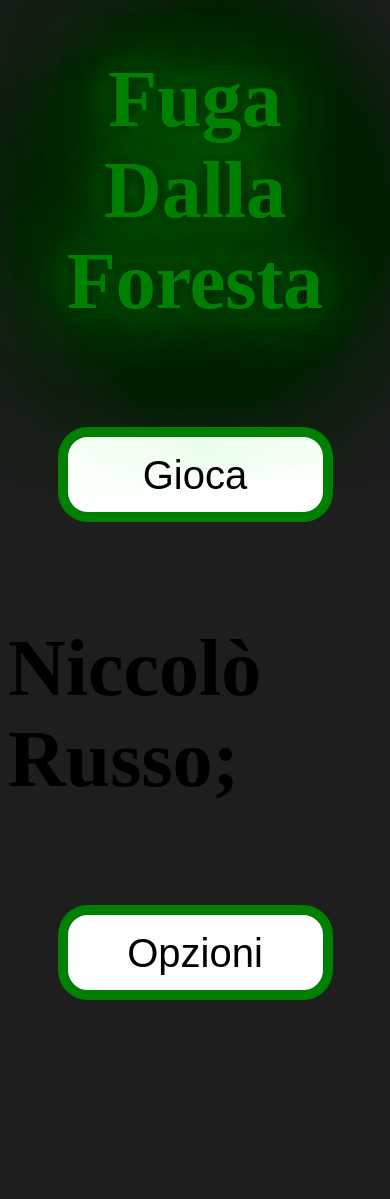
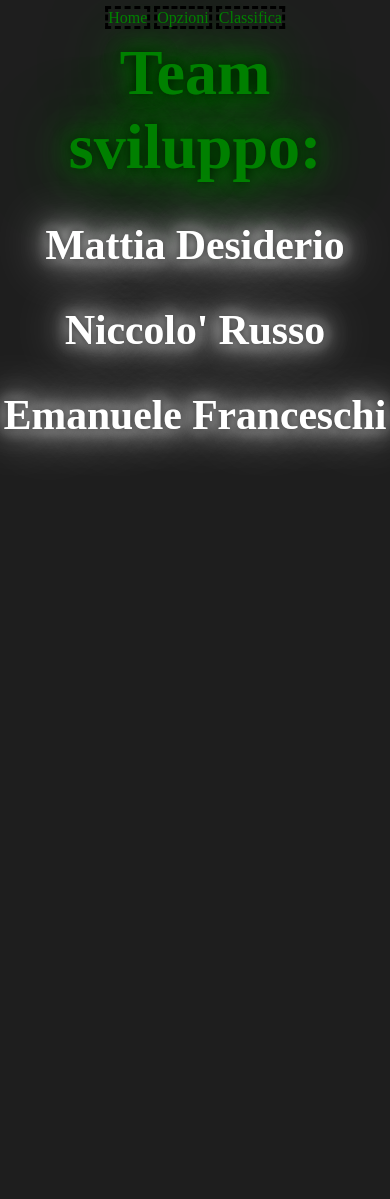
Before and after one commit to EmanueleFranceschi/Fuga-dalla-foresta, a PHP site: page /credits.html in a window 390 px wide. Shown: the top 1199 px of the page. After the commit the page ends 457 px from the top, so only its background shows below. Run offline with PHP 8.4, Linux system fonts and the light colour scheme.

Commit message:
Aggiunta pagina crediti, Aggiunto menu nav e aggiustato responsive e altre cose

```diff
--- a/credits.html
+++ b/credits.html
@@ -3,27 +3,34 @@
     <head>
         <title>Crediti</title>
 
+        <meta name="viewport" content="width=device-width, initial-scale=1" />
         <link rel="stylesheet" href="styles.css">
         <script src="script.js"></script>
     </head>
     <body>
-
+        <br>
+        <header>
+            <nav class="navbar">
+                <ul>
+                    <li class="nav-item">
+                        <a href="index.html" class="nav-link">Home</a>
+                        <a href="#" class="nav-link">Opzioni</a>
+                        <a href="#" class="nav-link">Classifica</a>
+                    </li>
+                </ul>
+            </nav>
+        </header>
+        <br>
         <div id="div" class="menu">
-            <h1 class="centerText h1">Fuga Dalla Foresta</h1>
-            <br>
-            <input class="centerImg buttonMenu" type="button" value="Gioca" onclick="gioca()">
-            <br>
-            <h1 class?"centerText h1">Niccolò Russo;</h1>
-            <br>
-            <input class="centerImg buttonMenu" type="button" value="Opzioni">
-            <br>
-            <input class="centerImg buttonMenu" type="button" value="Classifica">
-            <br>
             <h1 class="centerText h1">Team sviluppo:</h1>
             <br>
-            <h1 class?"centerText h1">Mattia Desiderio;</h1>
+            <h1 class="centerText membri">Mattia Desiderio</h1>
             <br>
-            <h1 class?"centerText h1">Marco Roccia;</h1>
+            <h1 class="centerText membri">Niccolo' Russo</h1>
+            <br>
+            <h1 class="centerText membri">Emanuele Franceschi</h1>
+            <br>
+
         </div>
         <canvas id="id" width="1000" height="800" hidden="true"></canvas>
 
--- a/index.html
+++ b/index.html
@@ -3,6 +3,7 @@
     <head>
         <title>Fuga Dalla Foresta</title>
 
+        <meta name="viewport" content="width=device-width, initial-scale=1" />
         <link rel="stylesheet" href="styles.css">
         <script src="script.js"></script>
     </head>
@@ -10,13 +11,14 @@
 
         <div id="div" class="menu">
             <h1 class="centerText h1">Fuga Dalla Foresta</h1>
+            <br>
             <input class="centerImg buttonMenu" type="button" value="Gioca" onclick="gioca()">
             <br>
             <input class="centerImg buttonMenu" type="button" value="Opzioni">
             <br>
             <input class="centerImg buttonMenu" type="button" value="Classifica">
             <br>
-            <input class="centerImg buttonMenu" type="button" value="Crediti">
+            <input class="centerImg buttonMenu" type="button" value="Crediti" onclick="window.location.href='credits.html';">
         </div>
         <canvas id="id" width="1500" height="800" hidden="true"></canvas>
 
--- a/styles.css
+++ b/styles.css
@@ -5,8 +5,11 @@ table{border-color: black;}
 
 .menu{
 
-    zoom: 150%;
+    zoom: 250%;
 
+}
+a{
+    text-decoration: none;/*no riga del link*/
 }
 
 .h1{
@@ -16,9 +19,9 @@ table{border-color: black;}
     0 0 10px green,
     0 0 21px green,
     0 0 42px green,
-    0 0 82px green,
-    0 0 92px green,
-    0 0 102px green,
+    /*0 0 82px green,*/
+    /*0 0 92px green,*/
+    /*0 0 102px green,*/
     0 0 0px green;
 
 
@@ -28,27 +31,22 @@ table{border-color: black;}
     width: 50%;
 }
 
-.h3{
-    color: rgb(220,20,20);
+.membri{/*MARCO ROCCIA PERCHE*/
+    zoom: 65%;
+    color: rgb(255, 255, 255);
     text-shadow:
     0 0 7px black,
-    0 0 10px red,
-    0 0 21px red,
-    0 0 42px red,
-    0 0 82px red,
-    0 0 92px red,
-    0 0 102px red,
-    0 0 0px red;
-    margin-left: 100px;
-    width: 50%;
+    0 0 10px rgb(255, 255, 255),
+    0 0 21px rgb(255, 255, 255),
+    0 0 42px rgb(255, 255, 255),
+    /*0 0 82px rgb(255, 255, 255),*/
+    /*0 0 92px rgb(255, 255, 255),*/
+    /*0 0 102px rgb(255, 255, 255),*/
+    0 0 0px rgb(255, 255, 255);
+
 }
 
-.logo{
-    text-indent: -9999999px;
-    background: url(img/homes.png);
-    width: auto;
 
-}
 .centerText {
     text-align: center;
 }
@@ -66,10 +64,11 @@ table{border-color: black;}
     padding: 15px 32px;
     font-size: 16px;
     border-radius: 12px;
-    border: 4px solid green;
+    border: 2.5px solid green;
     text-align: center;
     padding: 15px;
     line-height: 0px;
+
     display: block;
     max-width: 110px;
     width: 300px;/* grandezza bottoni e testo all'interno immobili*/
@@ -77,21 +76,64 @@ table{border-color: black;}
     transition-duration: 0.4s;
 }
 
-@media only screen and (max-width: 600px) {/* non funziona per mobile ma solo per pc*/
+.buttonIndietro{
+    zoom: 100%;
+}
+
+footer {
+    padding: 100px 0;
+}
+
+*{
+    padding: 0;
+    margin: 0;
+    box-sizing: border-box;
+}
+
+.navbar{
+
+  float: none;
+  position: absolute;
+  top: auto;
+  left: 50%;
+  transform: translate(-50%, -50%);
+  zoom: 140%;
+
+}
+
+.nav-item{
+    list-style: none;
+}
+
+.nav-link{
+    color: green;
+    border-color: #000000;
+    border-style: dashed;
+
+}
+
+
+
+@media only screen and (max-width: 768px) { /*600px solo telefoni*/
     .menu{
-        zoom: 250%;
+        zoom: 200%;
 
     }
-    .h1{
-        font-size: 200%;/*non va*/
+    .navbar{
+        zoom: normal;
     }
 }
 
 .buttonMenu:hover {
     background-color: green; /* Green */
     color: black;
-    box-shadow: 0 12px 16px 0 black, 0 17px 50px 0 green;
+    box-shadow: 0 12px 16px 0 black/*, 0 17px 50px 0 green*/;/*neon verde*/
 }
+
+
+
+/*mettere animazione menu nav-bar*/
+/*mettere le pagine restanti*/
 
 
 
```
